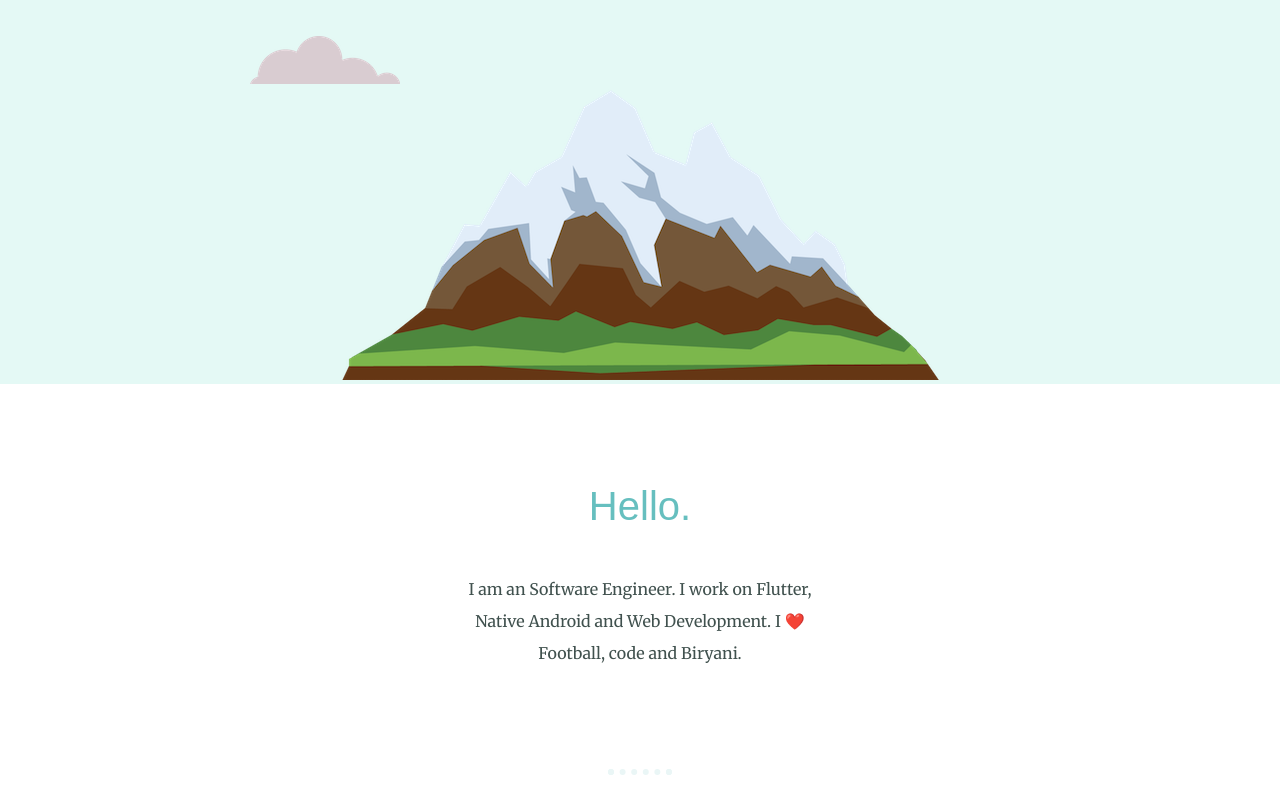
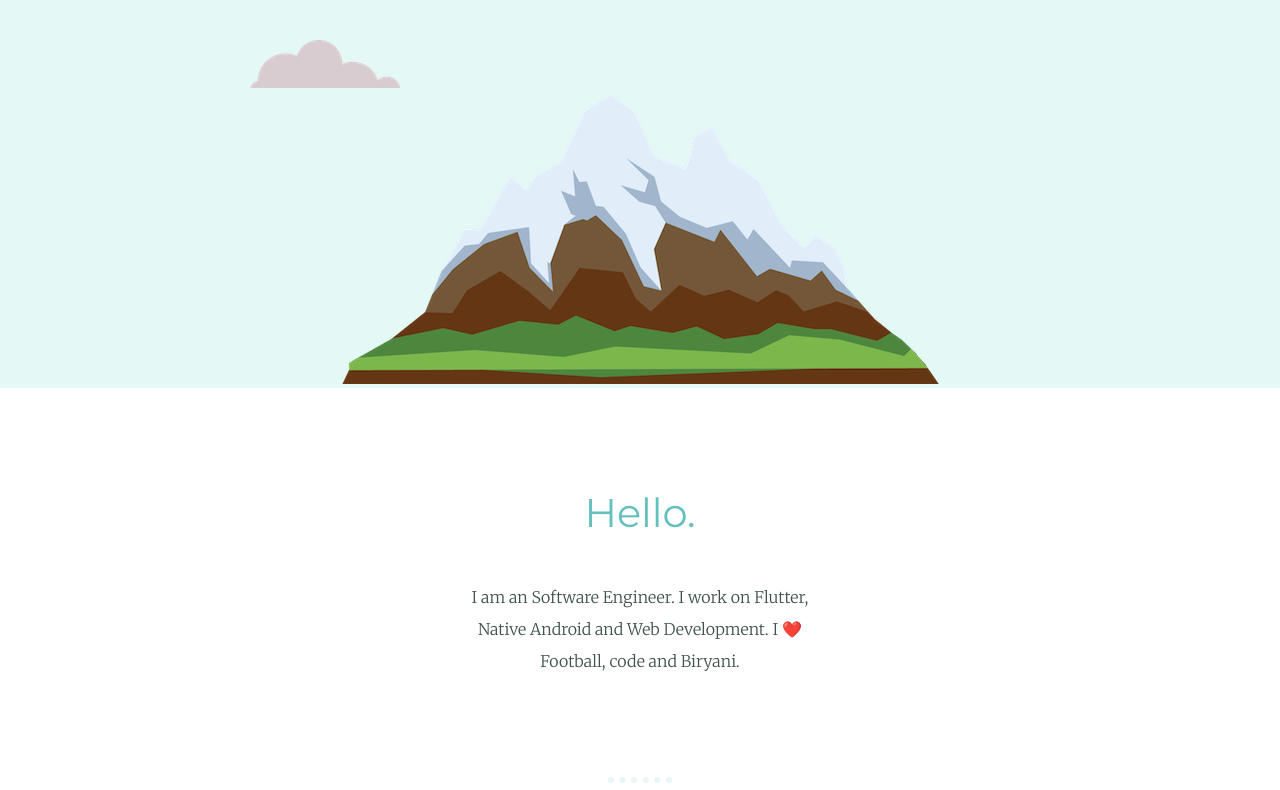
Before and after one commit to Mashood97/MY-Portfolio-HTML-CSS, a plain HTML site: page index.html in a window 1280 px wide. Shown: the part 407-1197 px from the top of the page. Drawn offline with Linux system fonts and the light colour scheme.

Commit message:
Added Google Fonts in index.html

```diff
--- a/index.html
+++ b/index.html
@@ -5,9 +5,11 @@
     <title>Mashood Siddique</title>
     <link rel="stylesheet" href="css/styles.css">
     <link rel="icon" href="favicon.ico">
-    <link rel="stylesheet" href="https://fonts.googleapis.com/css?family=Merriweather">
-    <link rel="stylesheet" href="https://fonts.googleapis.com/css?family=Sacramento">
-    <link rel="stylesheet" href="https://fonts.googleapis.com/css?family=Sacramento">
+    <link rel="preconnect" href="https://fonts.googleapis.com">
+<link rel="preconnect" href="https://fonts.gstatic.com" crossorigin>
+<link href="https://fonts.googleapis.com/css2?family=Montserrat&display=swap" rel="stylesheet">
+<link href="https://fonts.googleapis.com/css2?family=Sacramento&display=swap" rel="stylesheet">
+<link href="https://fonts.googleapis.com/css2?family=Merriweather:wght@300&display=swap" rel="stylesheet">
 </head>
 <body>
     <div class="top-container">
```
